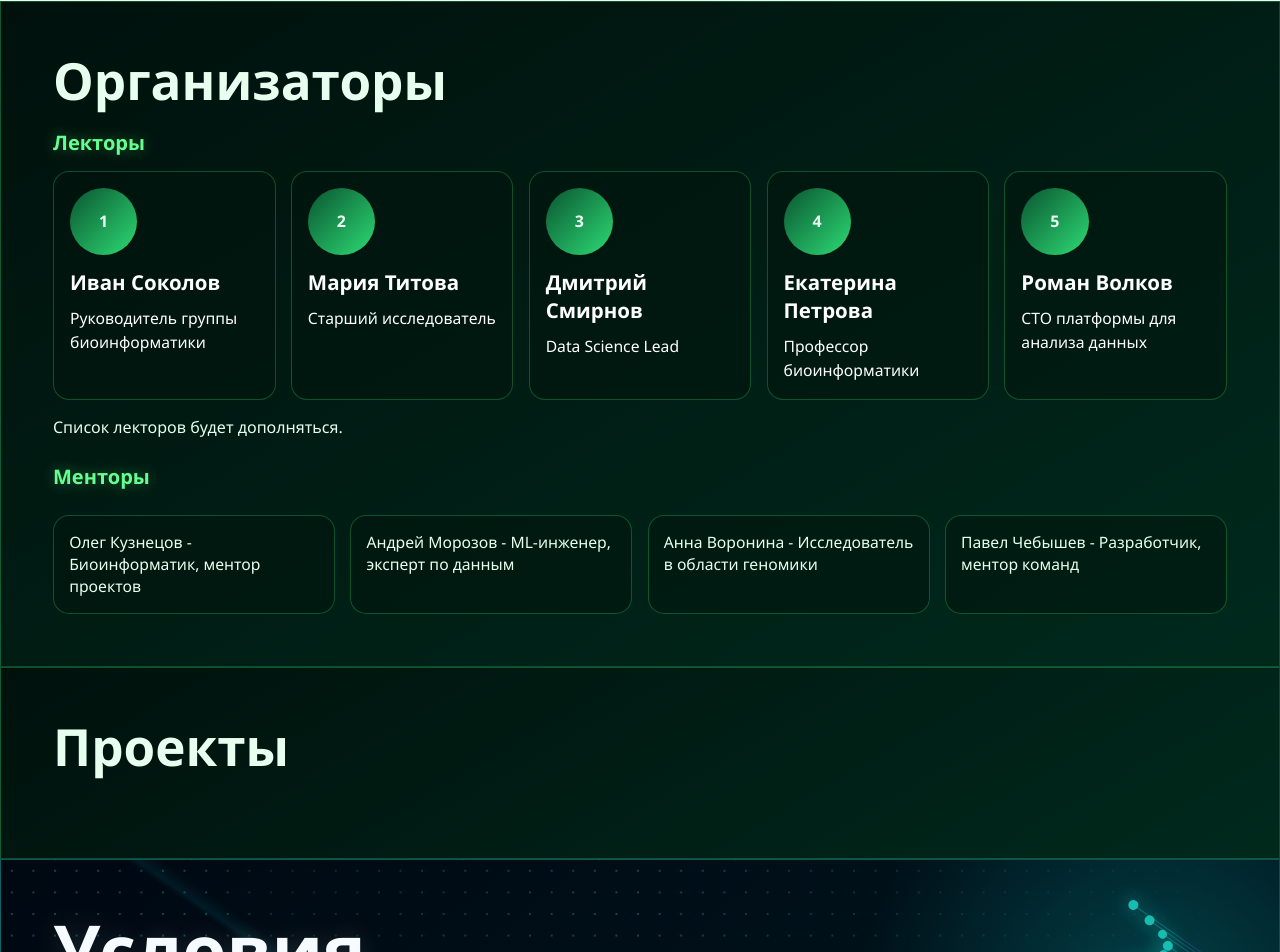
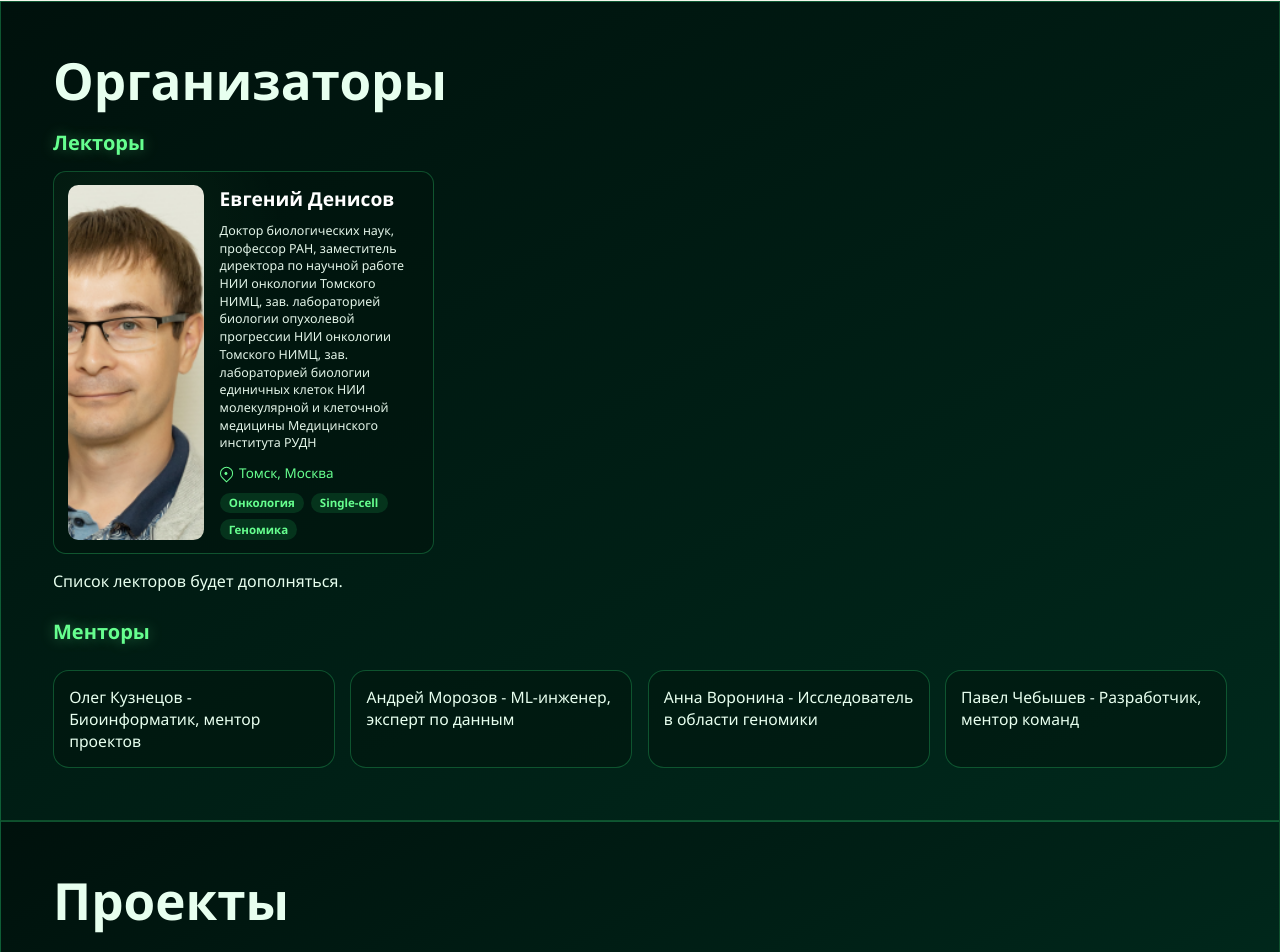
Before and after one commit to saitnado/my-site, a React (Vite) app: page / in a window 1280 px wide. Shown: the part 1675-2627 px from the top of the page. Built offline with nearby package versions, Linux system fonts and the light colour scheme.

Commit message:
add as page styles

```diff
--- a/src/App.css
+++ b/src/App.css
@@ -1246,13 +1246,98 @@ a {
 }
 
 .lecturers-grid {
-  grid-template-columns: repeat(5, minmax(0, 1fr));
+  grid-template-columns: repeat(3, minmax(0, 1fr));
 }
 
 .lecturer-card {
-  padding: 1rem;
+  min-height: 18rem;
+  padding: 0.85rem;
+  display: grid;
+  grid-template-columns: minmax(8.5rem, 0.9fr) minmax(0, 1.35fr);
+  gap: 1rem;
   border: 1px solid var(--border-green);
-  background: rgba(0, 20, 13, 0.5);
+  border-radius: 0.8rem;
+  background:
+    radial-gradient(circle at 16% 18%, rgba(102, 255, 143, 0.06), transparent 38%),
+    rgba(0, 20, 13, 0.56);
+}
+
+.lecturer-photo {
+  width: 100%;
+  height: 100%;
+  min-height: 16.2rem;
+  border-radius: 0.65rem;
+  object-fit: cover;
+  object-position: center top;
+}
+
+.lecturer-copy {
+  min-width: 0;
+  display: flex;
+  flex-direction: column;
+}
+
+.lecturer-card .lecturer-copy h3 {
+  margin: 0.15rem 0 0;
+  color: #fff;
+  font-size: clamp(1.2rem, 1.5vw, 1.55rem);
+  line-height: 1.15;
+}
+
+.lecturer-card .lecturer-copy p {
+  margin: 0.75rem 0 0;
+  color: #e3f5e9;
+  font-size: clamp(0.78rem, 0.82vw, 0.92rem);
+  line-height: 1.42;
+}
+
+.lecturer-location {
+  margin-top: auto;
+  padding-top: 0.75rem;
+  display: inline-flex;
+  align-items: center;
+  gap: 0.42rem;
+  color: var(--green-bright);
+  font-size: 0.84rem;
+}
+
+.location-pin {
+  position: relative;
+  width: 0.8rem;
+  height: 0.8rem;
+  border: 0.12rem solid var(--green-bright);
+  border-radius: 50% 50% 50% 0;
+  transform: rotate(-45deg);
+}
+
+.location-pin::after {
+  content: "";
+  position: absolute;
+  left: 50%;
+  top: 50%;
+  width: 0.18rem;
+  height: 0.18rem;
+  border-radius: 50%;
+  background: var(--green-bright);
+  transform: translate(-50%, -50%);
+}
+
+.lecturer-tags {
+  grid-column: 1 / -1;
+  margin-top: 0.65rem;
+  display: flex;
+  flex-wrap: wrap;
+  gap: 0.4rem;
+}
+
+.lecturer-tags span {
+  padding: 0.28rem 0.58rem;
+  border-radius: 999px;
+  background: rgba(34, 197, 94, 0.17);
+  color: var(--green-bright);
+  font-size: 0.72rem;
+  line-height: 1;
+  font-weight: 600;
 }
 
 .avatar {
@@ -1971,6 +2056,16 @@ a {
     min-height: 3rem;
   }
 
+  .lecturer-card {
+    grid-template-columns: 1fr;
+  }
+
+  .lecturer-photo {
+    height: auto;
+    min-height: 0;
+    aspect-ratio: 4 / 3;
+  }
+
   .hero {
     padding-top: 3.3rem;
     padding-bottom: 1rem;
--- a/src/App.jsx
+++ b/src/App.jsx
@@ -83,11 +83,13 @@ const hackathonDays = [
 ];
 
 const lecturers = [
-  { name: "Иван Соколов", role: "Руководитель группы биоинформатики" },
-  { name: "Мария Титова", role: "Старший исследователь" },
-  { name: "Дмитрий Смирнов", role: "Data Science Lead" },
-  { name: "Екатерина Петрова", role: "Профессор биоинформатики" },
-  { name: "Роман Волков", role: "CTO платформы для анализа данных" },
+  {
+    name: "Евгений Денисов",
+    image: "/partners/lectors/Evgeny_Denisov.png",
+    role: "Доктор биологических наук, профессор РАН, заместитель директора по научной работе НИИ онкологии Томского НИМЦ, зав. лабораторией биологии опухолевой прогрессии НИИ онкологии Томского НИМЦ, зав. лабораторией биологии единичных клеток НИИ молекулярной и клеточной медицины Медицинского института РУДН",
+    location: "Томск, Москва",
+    tags: ["Онкология", "Single-cell", "Геномика"],
+  },
 ];
 
 const moderators = [
@@ -459,13 +461,22 @@ function App() {
           <div className="organizer-group">
             <h3 className="organizer-subhead">Лекторы</h3>
             <div className="lecturers-grid">
-              {lecturers.map((person, index) => (
+              {lecturers.map((person) => (
                 <article key={person.name} className="lecturer-card">
-                  <div className="avatar" aria-hidden="true">
-                    <span>{index + 1}</span>
+                  <img className="lecturer-photo" src={person.image} alt={person.name} />
+                  <div className="lecturer-copy">
+                    <h3>{person.name}</h3>
+                    <p>{person.role}</p>
+                    <span className="lecturer-location">
+                      <span className="location-pin" aria-hidden="true" />
+                      {person.location}
+                    </span>
+                    <div className="lecturer-tags">
+                      {person.tags.map((tag) => (
+                        <span key={tag}>{tag}</span>
+                      ))}
+                    </div>
                   </div>
-                  <h3>{person.name}</h3>
-                  <p>{person.role}</p>
                 </article>
               ))}
             </div>
```
